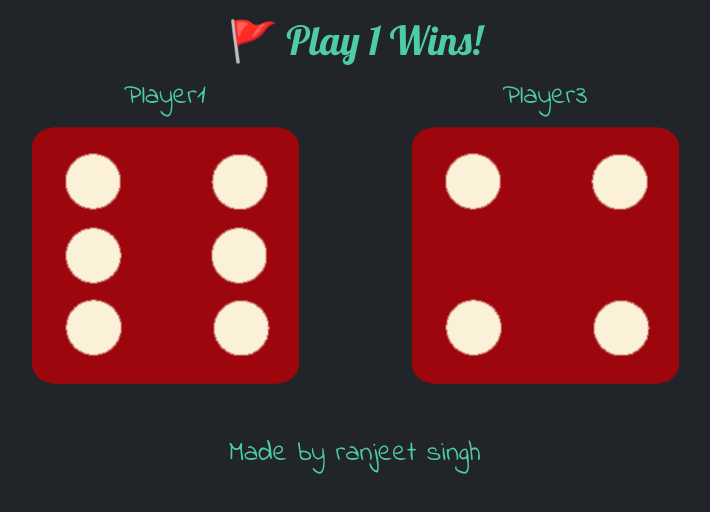
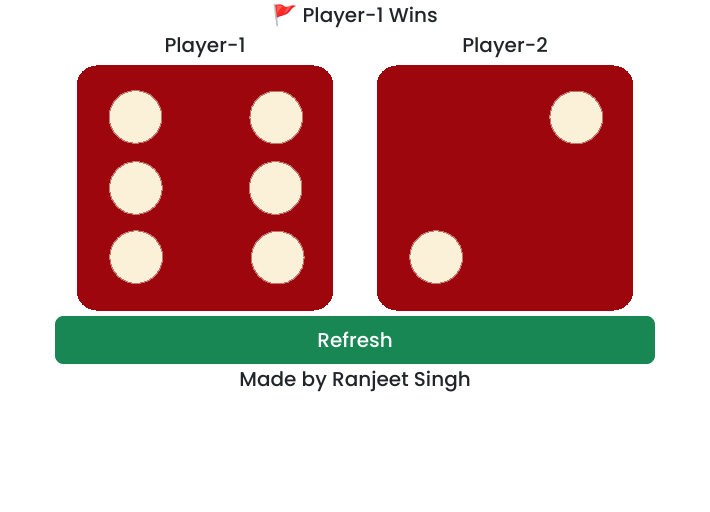
Before and after one commit to Ranjeet-singh-1/Dice_game, a plain HTML site: page index.html in a window 1280 px wide. Shown: the whole page, without its empty margins (285-995 px from the left). Drawn offline with nearby package versions, Linux system fonts and the light colour scheme.

Commit message:
Change the Entire html,css,js

```diff
--- a/index.html
+++ b/index.html
@@ -6,14 +6,37 @@
     <meta http-equiv="X-UA-Compatible" content="IE=edge">
     <meta name="viewport" content="width=device-width, initial-scale=1.0">
     <link rel="stylesheet" href="./style.css">
+    <link rel="preconnect" href="https://fonts.googleapis.com">
+    <link rel="preconnect" href="https://fonts.gstatic.com" crossorigin>
+    <link href="https://fonts.googleapis.com/css2?family=Poppins:wght@500&display=swap" rel="stylesheet">
     <link href="https://cdn.jsdelivr.net/npm/bootstrap@5.2.0/dist/css/bootstrap.min.css" rel="stylesheet"
         integrity="sha384-gH2yIJqKdNHPEq0n4Mqa/HGKIhSkIHeL5AyhkYV8i59U5AR6csBvApHHNl/vI1Bx" crossorigin="anonymous">
-
-    <link href="https://fonts.googleapis.com/css?family=Indie+Flower|Lobster" rel="stylesheet">
 </head>
 
-<body class="bg-dark">
+<body>
     <div class="container">
+        <div class="row justify-content-center output">🚩 Player-1 Wins</div>
+        <div class="row justify-content-center">
+            <div class="col-6 d-flex justify-content-center">Player-1</div>
+            <div class="col-6 d-flex justify-content-center">Player-2</div>
+        </div>
+        <div class="row justify-content-center">
+            <div class="col-6 d-flex justify-content-center"><img class="image-1" src="./images/dice6.png"
+                    alt="Image-1"></div>
+            <div class="col-6 d-flex justify-content-center"><img class="image-2" src="./images/dice2.png"
+                    alt="Image-2"></div>
+        </div>
+        <div class="row justify-content-center"><button onclick="handleClick()"
+                class="btn btn-lg btn-success">Refresh</button></div>
+        <div class="row justify-content-center">Made by Ranjeet Singh</div>
+    </div>
+    <script src="./index.js"></script>
+</body>
+
+</html>
+
+<!-- Version-1:This version-1 below this should be in body to see version 1 dice-game -->
+<!-- <div class="container">
         <div class="row ">
             <div class="col d-flex mt-3 justify-content-center">
                 <h1 class="" id="h1">Refresh me</h1>
@@ -40,9 +63,4 @@
     </div>
     <div class="foot d-flex justify-content-center mt-5">
         <h3>Made by ranjeet singh</h3>
-    </div>
-
-    <script src="./index.js"></script>
-</body>
-
-</html>
+    </div> -->
--- a/index.js
+++ b/index.js
@@ -1,19 +1,14 @@
-"use strict";
-const images=["./images/dice1.png","./images/dice2.png","./images/dice3.png","./images/dice4.png","./images/dice5.png","./images/dice6.png"]
-let value1= Math.floor(Math.random()*6+1) ;
-let value2= Math.floor(Math.random()*6+1) ;
-if (value1==value2) {
-    document.getElementById("h1").innerHTML="Draw!";
-    document.getElementById("pic1").src=images[value1-1];
-    document.getElementById("pic2").src=images[value2-1]
+const handleClick=()=>{
+Dice1 = Math.floor(Math.random() * 6) + 1 // to generate a random number from 1-6
+Dice2 = Math.floor(Math.random() * 6) + 1
+
+if (Dice1 > Dice2)
+    document.querySelector('.output').innerHTML = '🚩 Player-1 Wins'
+else if (Dice1 == Dice2)
+    document.querySelector('.output').innerHTML = 'Draw'
+else
+    document.querySelector('.output').innerHTML = '🚩 Player-2 Wins'
+
+document.querySelector('.image-1').attributes.src.value=`./images/dice${Dice1}.png`;
+document.querySelector('.image-2').attributes.src.value=`./images/dice${Dice2}.png`;
 }
-else if(value1>value2) {
-    document.getElementById("h1").innerHTML="🚩 Play 1 Wins!";
-    document.getElementById("pic1").src=images[value1-1];
-    document.getElementById("pic2").src=images[value2-1]
-}
-else{
-    document.getElementById("h1").innerHTML="Player 2 Wins! 🚩";
-    document.getElementById("pic1").src=images[value1-1];
-    document.getElementById("pic2").src=images[value2-1]
-}
--- a/style.css
+++ b/style.css
@@ -1,16 +1,9 @@
-.container {
-    color: #4ECCA3;
+body{
+    background-color: #bdc5ca;
+    font-family: 'Poppins', sans-serif !important;
+    font-size: 20px !important;
 }
 
-.container h1{
-    font-family: 'Lobster', cursive;
-
+.container{
+    width: 600px !important;
 }
-.container h3{
-    font-family: 'Indie Flower', cursive;
-}
-
-.foot {
-    color: #4ECCA3;
-    font-family: 'Indie Flower', cursive;
-}
```
Also changed, not shown: 1 other file.
